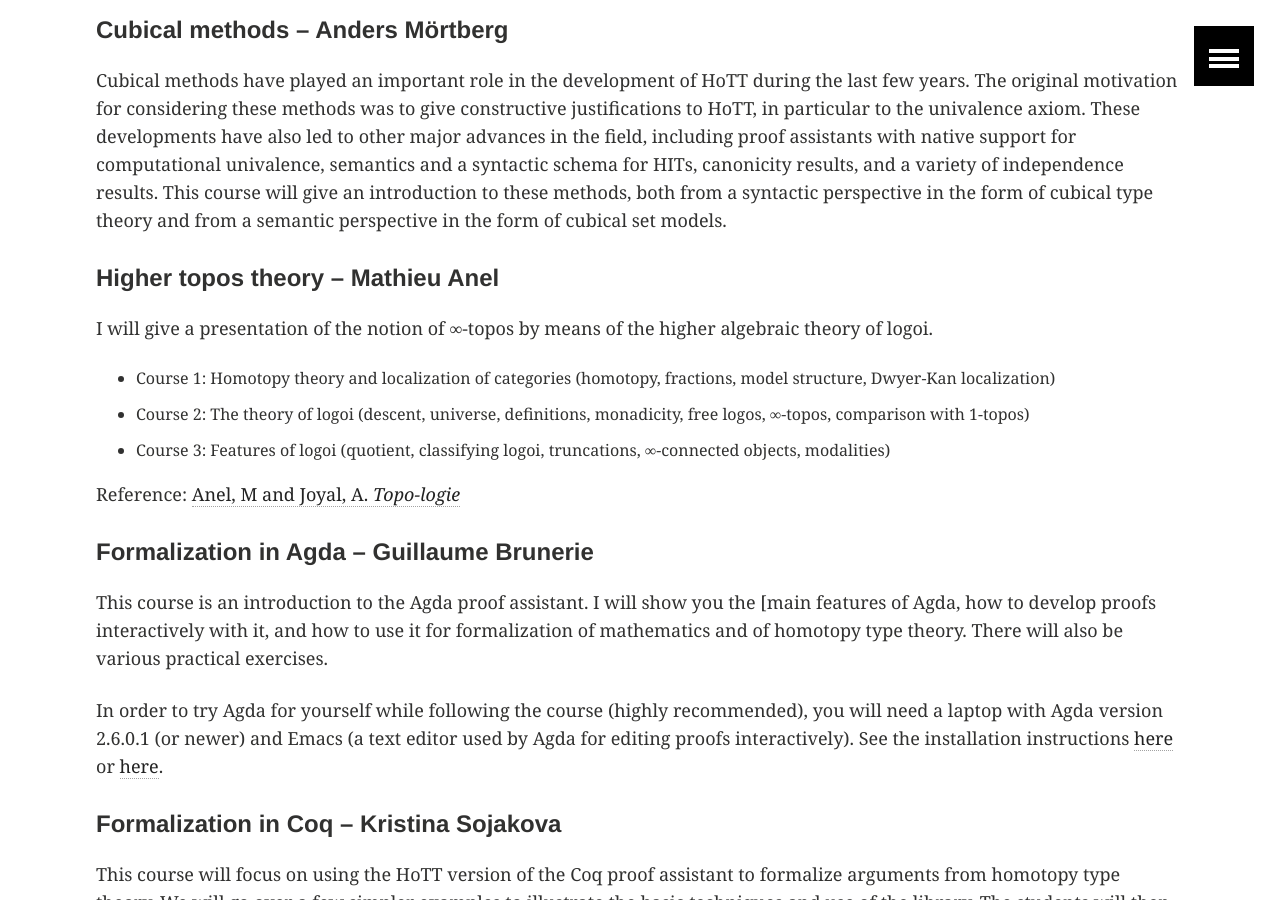
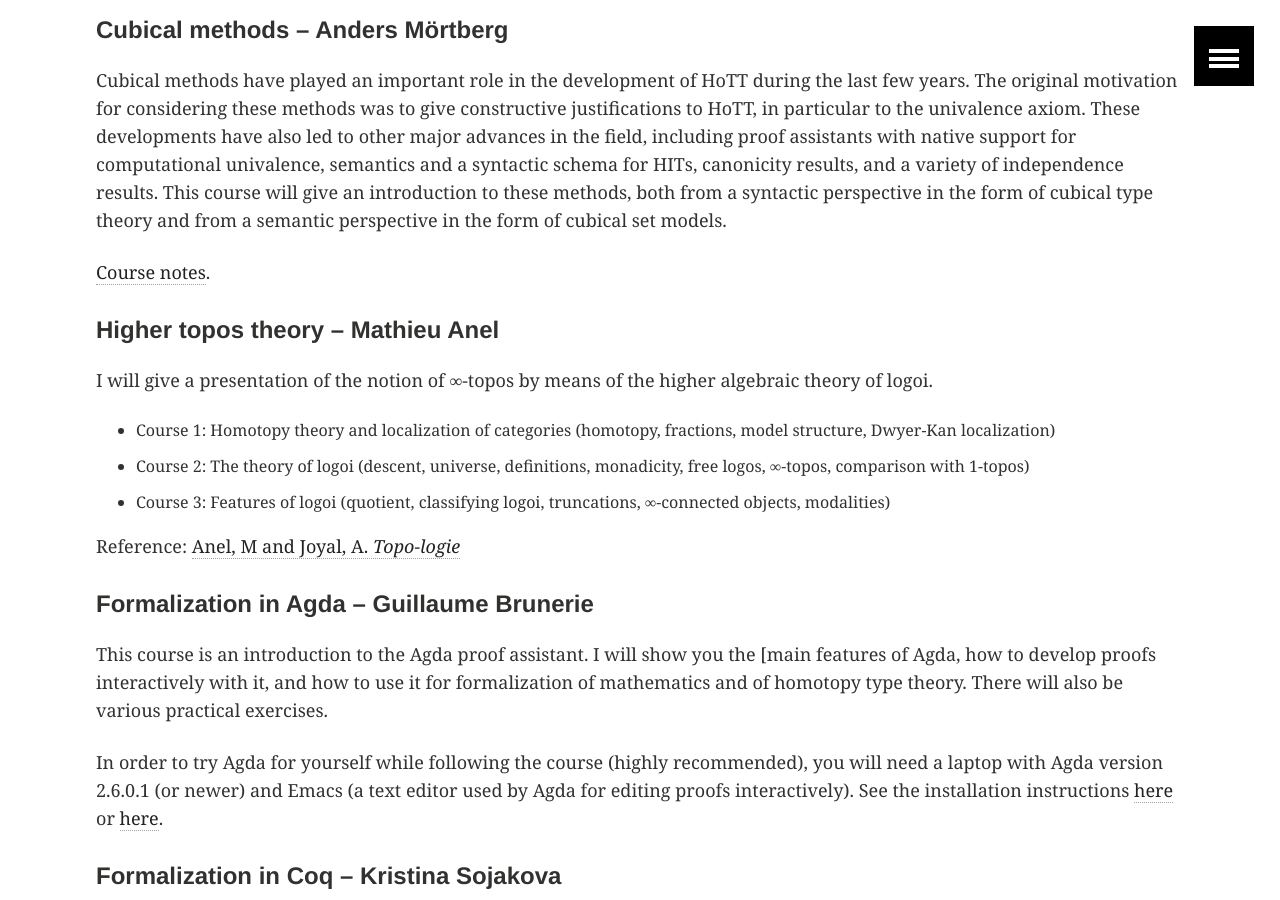
Before and after one commit to HoTT/HoTT-2019, a Jekyll site: the page built from summer-school.md, in a window 1280 px wide and 900 px high, scrolled down 3079 px. Built offline with Jekyll 4.4.1, drawn with Linux system fonts in a browser that asks for light colours.

Commit message:
anders course notes

```diff
--- a/summer-school.md
+++ b/summer-school.md
@@ -93,6 +93,8 @@
 syntactic perspective in the form of cubical type theory and from a semantic
 perspective in the form of cubical set models.
 
+[Course notes](http://www.cs.cmu.edu/~amoertbe/papers/cubicalmethods.pdf).
+
 #### Higher topos theory -- Mathieu Anel
 
 
```
